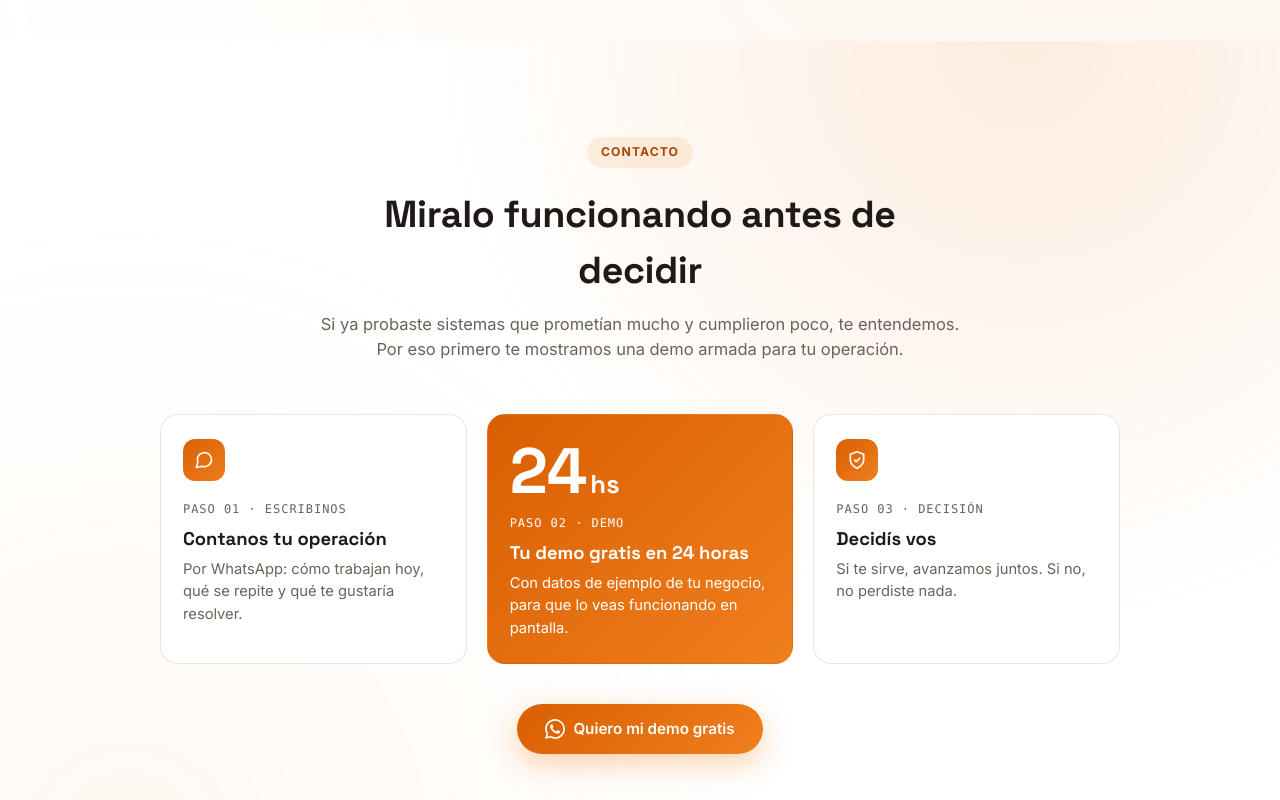
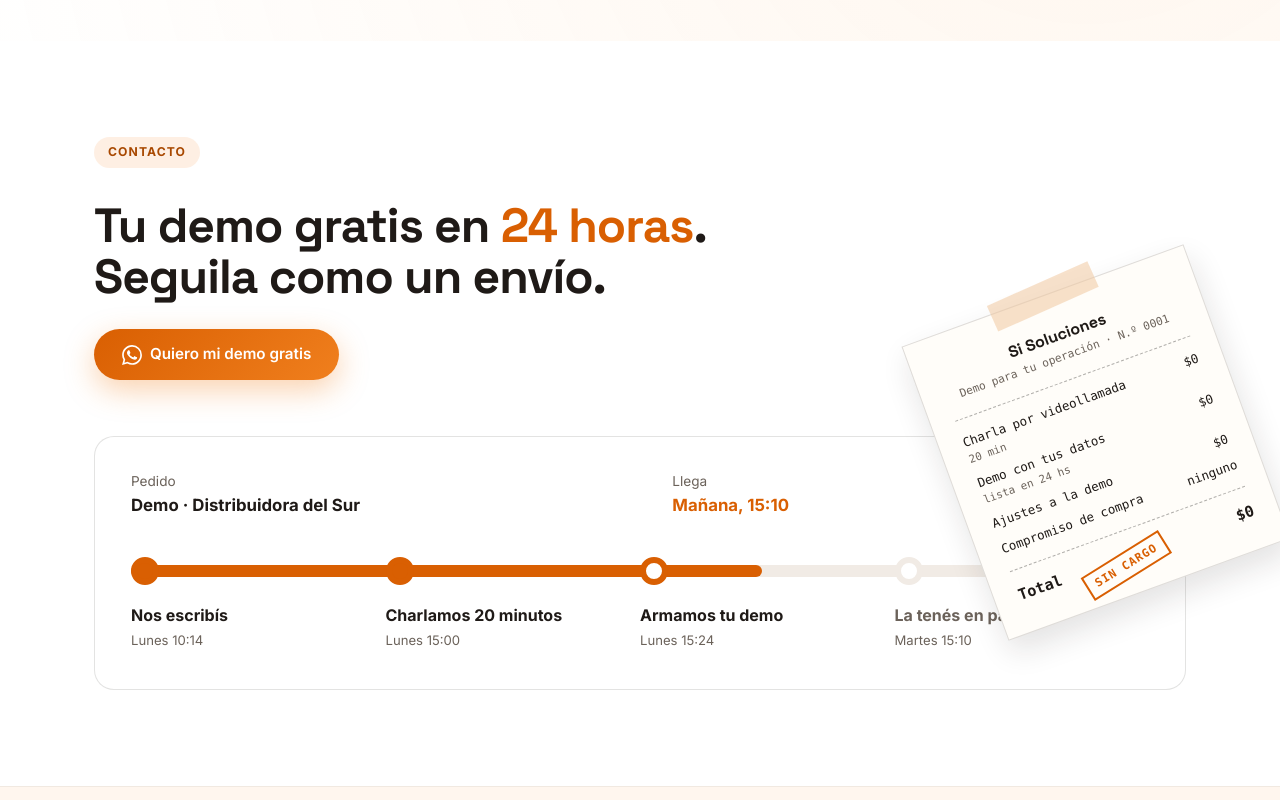
Before and after one commit to FerreroIgnacio/SiSoftwareLanding, a plain HTML site: page index.html in a window 1280 px wide. Shown: the part 3620-4420 px from the top of the page. Drawn offline with Linux system fonts and the light colour scheme.

Commit message:
Demo 24hs footer nuevo

```diff
--- a/index.html
+++ b/index.html
@@ -561,57 +561,78 @@
     .about-row:nth-child(even) .about-art{ order:0; }
   }
 
-  /* Contacto: armamos una demo, solo por WhatsApp */
-  .contact{
-    background:
-      radial-gradient(circle at 80% 0%, rgba(240,125,26,0.14), transparent 45%),
-      radial-gradient(circle at 10% 100%, rgba(255,173,92,0.08), transparent 45%),
-      var(--white);
-  }
-  .contact .section-head h2{ color: var(--ink); }
-  .cta-steps{
-    display:grid;
-    grid-template-columns:repeat(3, 1fr);
-    gap:20px;
-    max-width:960px;
-    margin:0 auto 40px;
-  }
-  .cta-step{
-    padding:24px 22px;
-    border:1px solid rgba(31,26,23,0.1);
-    border-radius:var(--radius);
+  /* Contacto: demo en 24 hs, seguida como un envío */
+  .contact{ background: var(--white); }
+  .contact-head{ margin-bottom:56px; }
+  .contact-head h2{ font-size:clamp(2rem, 4.4vw, 3rem); line-height:1.08; letter-spacing:-0.02em; color:var(--ink); margin:14px 0 26px; }
+  .contact-head h2 em{ font-style:normal; color:var(--accent); }
+  .track-wrap{ position:relative; }
+  .track-box{
+    border:1px solid rgba(31,26,23,0.12);
+    border-radius:20px;
+    padding:34px 36px 38px;
     background:var(--white);
   }
-  .cta-step .icon{
-    width:42px; height:42px;
-    margin-bottom:14px;
-    border-radius:12px;
-    background:linear-gradient(135deg, var(--accent), var(--accent-2));
-    display:grid; place-items:center;
-  }
-  .cta-step .icon svg{ width:20px; height:20px; stroke:#fff; }
-  .cta-step h3{ font-size:1.15rem; margin:6px 0 6px; }
-  .cta-step p{ font-size:0.92rem; color:var(--muted); }
-  .cta-step-hl{
-    background:linear-gradient(135deg, var(--accent), var(--accent-2));
-    border-color:transparent;
-    color:#fff;
-  }
-  .cta-step-hl .about-step,
-  .cta-step-hl h3,
-  .cta-step-hl p{ color:#fff; }
-  .cta-24{
-    display:block;
-    font-family:var(--font-head);
-    font-weight:800;
-    font-size:4rem;
-    line-height:1;
-    margin-bottom:6px;
-  }
-  .cta-24 small{ font-size:0.4em; margin-left:3px; }
-  .cta-actions{ text-align:center; }
-  @media (max-width: 820px){
-    .cta-steps{ grid-template-columns:1fr; max-width:520px; }
+  .track-top{ display:flex; justify-content:space-between; gap:20px; font-size:0.85rem; color:var(--muted); margin-bottom:38px; padding-right:360px; }
+  .track-top b{ display:block; margin-top:2px; color:var(--ink); font-size:1.05rem; }
+  .track-top .eta b{ color:var(--accent); }
+  .track{ display:grid; grid-template-columns:repeat(4, 1fr); position:relative; }
+  .track::before, .track::after{ content:""; position:absolute; top:8px; left:0; height:12px; border-radius:6px; }
+  .track::before{ right:0; background:#f1ebe5; }
+  .track::after{ width:62%; background:var(--accent); }
+  .track-step{ position:relative; z-index:1; }
+  .track-step i{ display:block; width:28px; height:28px; margin-bottom:18px; border-radius:50%; border:6px solid #f1ebe5; background:var(--white); }
+  .track-step.on i{ border-color:var(--accent); background:var(--accent); }
+  .track-step.cur i{ background:var(--white); }
+  .track-step b{ display:block; font-size:1rem; }
+  .track-step small{ color:var(--muted); font-size:0.82rem; }
+  .track-step:not(.on) b{ color:var(--muted); }
+  .ticket{
+    position:absolute; right:-60px; top:-150px; z-index:2;
+    width:300px;
+    padding:30px 24px 22px;
+    background:#fffdf9;
+    border:1px solid rgba(31,26,23,0.14);
+    box-shadow:0 14px 30px rgba(31,26,23,0.12);
+    font-family:ui-monospace, "SF Mono", Menlo, Consolas, monospace;
+    font-size:0.78rem;
+    color:var(--ink);
+    transform:rotate(-20deg);
+  }
+  .ticket::before{
+    content:""; position:absolute; top:-14px; left:50%;
+    width:110px; height:28px;
+    transform:translateX(-50%) rotate(-4deg);
+    background:rgba(240,200,160,0.55);
+  }
+  .ticket h4{ margin:0 0 2px; text-align:center; font-family:var(--font-head); font-size:1rem; }
+  .ticket .sub{ margin-bottom:14px; text-align:center; color:var(--muted); font-size:0.7rem; }
+  .ticket hr{ margin:10px 0; border:0; border-top:1px dashed rgba(31,26,23,0.35); }
+  .ticket .r{ display:flex; justify-content:space-between; gap:12px; padding:4px 0; }
+  .ticket .r small{ display:block; color:var(--muted); font-size:0.68rem; }
+  .ticket .tot{ font-size:0.95rem; font-weight:700; }
+  .ticket .stamp{
+    position:absolute; left:90px; bottom:16px;
+    padding:3px 8px;
+    border:2px solid var(--accent);
+    color:var(--accent);
+    font-size:0.72rem; font-weight:800; letter-spacing:0.08em;
+    transform:rotate(-12deg);
+  }
+  @media (max-width: 1100px){
+    .ticket{ right:-10px; }
+  }
+  @media (max-width: 900px){
+    .track-wrap{ display:flex; flex-direction:column-reverse; }
+    .ticket{ position:relative; right:auto; top:auto; align-self:center; margin:48px 0 10px; transform:rotate(-8deg); }
+    .track-top{ padding-right:0; }
+    .track-box{ padding:26px 22px 28px; }
+    .track{ grid-template-columns:1fr; gap:22px; }
+    .track::before, .track::after{ top:0; left:8px; width:12px; height:auto; }
+    .track::before{ right:auto; bottom:0; }
+    .track::after{ height:62%; }
+    .track-step{ display:grid; grid-template-columns:28px 1fr; column-gap:16px; }
+    .track-step i{ grid-row:span 2; margin:0; }
   }
 
   /* Footer */
@@ -880,33 +901,36 @@
 
   <section class="contact" id="contacto">
     <div class="container">
-      <div class="section-head reveal">
+      <div class="contact-head reveal">
         <span class="eyebrow">Contacto</span>
-        <h2>Miralo funcionando antes de decidir</h2>
-        <p>Si ya probaste sistemas que prometían mucho y cumplieron poco, te entendemos. Por eso primero te mostramos una demo armada para tu operación.</p>
+        <h2>Tu demo gratis en <em>24 horas</em>.<br>Seguila como un envío.</h2>
+        <a class="btn btn-primary" href="https://wa.me/5491123862480?text=Hola!%20Quiero%20armar%20una%20demo%20para%20mi%20operaci%C3%B3n." target="_blank" rel="noopener"><svg width="20" height="20" viewBox="0 0 24 24" fill="currentColor" aria-hidden="true"><path d="M17.472 14.382c-.297-.149-1.758-.867-2.03-.967-.273-.099-.471-.148-.67.15-.197.297-.767.966-.94 1.164-.173.199-.347.223-.644.075-.297-.15-1.255-.463-2.39-1.475-.883-.788-1.48-1.761-1.653-2.059-.173-.297-.018-.458.13-.606.134-.133.298-.347.446-.52.149-.174.198-.298.298-.497.099-.198.05-.371-.025-.52-.075-.149-.669-1.612-.916-2.207-.242-.579-.487-.5-.669-.51-.173-.008-.371-.01-.57-.01-.198 0-.52.074-.792.372-.272.297-1.04 1.016-1.04 2.479 0 1.462 1.065 2.875 1.213 3.074.149.198 2.096 3.2 5.077 4.487.709.306 1.262.489 1.694.625.712.227 1.36.195 1.871.118.571-.085 1.758-.719 2.006-1.413.248-.694.248-1.289.173-1.413-.074-.124-.272-.198-.57-.347m-5.421 7.403h-.004a9.87 9.87 0 0 1-5.031-1.378l-.361-.214-3.741.982.998-3.648-.235-.374a9.86 9.86 0 0 1-1.51-5.26c.001-5.45 4.436-9.884 9.888-9.884 2.64 0 5.122 1.03 6.988 2.898a9.825 9.825 0 0 1 2.893 6.994c-.003 5.45-4.437 9.884-9.885 9.884m8.413-18.297A11.815 11.815 0 0 0 12.05 0C5.495 0 .16 5.335.157 11.892c0 2.096.547 4.142 1.588 5.945L.057 24l6.305-1.654a11.882 11.882 0 0 0 5.683 1.448h.005c6.554 0 11.89-5.335 11.893-11.893a11.821 11.821 0 0 0-3.48-8.413z"/></svg>Quiero mi demo gratis</a>
       </div>
-      <div class="cta-steps reveal">
-          <article class="cta-step">
-            <span class="icon"><svg viewBox="0 0 24 24" fill="none" stroke-width="2" stroke-linecap="round" stroke-linejoin="round"><path d="M21 11.5a8.5 8.5 0 0 1-11.5 8L3 21l1.5-6.5A8.5 8.5 0 1 1 21 11.5z"/></svg></span>
-            <span class="about-step">Paso 01 · Escribinos</span>
-            <h3>Contanos tu operación</h3>
-            <p>Por WhatsApp: cómo trabajan hoy, qué se repite y qué te gustaría resolver.</p>
-          </article>
-          <article class="cta-step cta-step-hl">
-            <span class="cta-24">24<small>hs</small></span>
-            <span class="about-step">Paso 02 · Demo</span>
-            <h3>Tu demo gratis en 24 horas</h3>
-            <p>Con datos de ejemplo de tu negocio, para que lo veas funcionando en pantalla.</p>
-          </article>
-          <article class="cta-step">
-            <span class="icon"><svg viewBox="0 0 24 24" fill="none" stroke-width="2" stroke-linecap="round" stroke-linejoin="round"><path d="M12 22s8-4 8-10V5l-8-3-8 3v7c0 6 8 10 8 10z"/><path d="m9 12 2 2 4-4"/></svg></span>
-            <span class="about-step">Paso 03 · Decisión</span>
-            <h3>Decidís vos</h3>
-            <p>Si te sirve, avanzamos juntos. Si no, no perdiste nada.</p>
-          </article>
-      </div>
-      <div class="cta-actions reveal">
-        <a class="btn btn-primary" href="https://wa.me/5491123862480?text=Hola!%20Quiero%20armar%20una%20demo%20para%20mi%20operaci%C3%B3n." target="_blank" rel="noopener"><svg width="20" height="20" viewBox="0 0 24 24" fill="currentColor" aria-hidden="true"><path d="M17.472 14.382c-.297-.149-1.758-.867-2.03-.967-.273-.099-.471-.148-.67.15-.197.297-.767.966-.94 1.164-.173.199-.347.223-.644.075-.297-.15-1.255-.463-2.39-1.475-.883-.788-1.48-1.761-1.653-2.059-.173-.297-.018-.458.13-.606.134-.133.298-.347.446-.52.149-.174.198-.298.298-.497.099-.198.05-.371-.025-.52-.075-.149-.669-1.612-.916-2.207-.242-.579-.487-.5-.669-.51-.173-.008-.371-.01-.57-.01-.198 0-.52.074-.792.372-.272.297-1.04 1.016-1.04 2.479 0 1.462 1.065 2.875 1.213 3.074.149.198 2.096 3.2 5.077 4.487.709.306 1.262.489 1.694.625.712.227 1.36.195 1.871.118.571-.085 1.758-.719 2.006-1.413.248-.694.248-1.289.173-1.413-.074-.124-.272-.198-.57-.347m-5.421 7.403h-.004a9.87 9.87 0 0 1-5.031-1.378l-.361-.214-3.741.982.998-3.648-.235-.374a9.86 9.86 0 0 1-1.51-5.26c.001-5.45 4.436-9.884 9.888-9.884 2.64 0 5.122 1.03 6.988 2.898a9.825 9.825 0 0 1 2.893 6.994c-.003 5.45-4.437 9.884-9.885 9.884m8.413-18.297A11.815 11.815 0 0 0 12.05 0C5.495 0 .16 5.335.157 11.892c0 2.096.547 4.142 1.588 5.945L.057 24l6.305-1.654a11.882 11.882 0 0 0 5.683 1.448h.005c6.554 0 11.89-5.335 11.893-11.893a11.821 11.821 0 0 0-3.48-8.413z"/></svg>Quiero mi demo gratis</a>
+      <div class="track-wrap reveal">
+        <div class="ticket" aria-hidden="true">
+          <h4>Si Soluciones</h4>
+          <div class="sub">Demo para tu operación · N.º 0001</div>
+          <hr>
+          <div class="r"><span>Charla por videollamada<small>20 min</small></span><span>$0</span></div>
+          <div class="r"><span>Demo con tus datos<small>lista en 24 hs</small></span><span>$0</span></div>
+          <div class="r"><span>Ajustes a la demo</span><span>$0</span></div>
+          <div class="r"><span>Compromiso de compra</span><span>ninguno</span></div>
+          <hr>
+          <div class="r tot"><span>Total</span><span>$0</span></div>
+          <span class="stamp">SIN CARGO</span>
+        </div>
+        <div class="track-box">
+          <div class="track-top">
+            <div>Pedido<b>Demo · Distribuidora del Sur</b></div>
+            <div class="eta">Llega<b>Mañana, 15:10</b></div>
+          </div>
+          <div class="track">
+            <div class="track-step on"><i></i><b>Nos escribís</b><small>Lunes 10:14</small></div>
+            <div class="track-step on"><i></i><b>Charlamos 20 minutos</b><small>Lunes 15:00</small></div>
+            <div class="track-step on cur"><i></i><b>Armamos tu demo</b><small>Lunes 15:24</small></div>
+            <div class="track-step"><i></i><b>La tenés en pantalla</b><small>Martes 15:10</small></div>
+          </div>
+        </div>
       </div>
     </div>
   </section>
```
